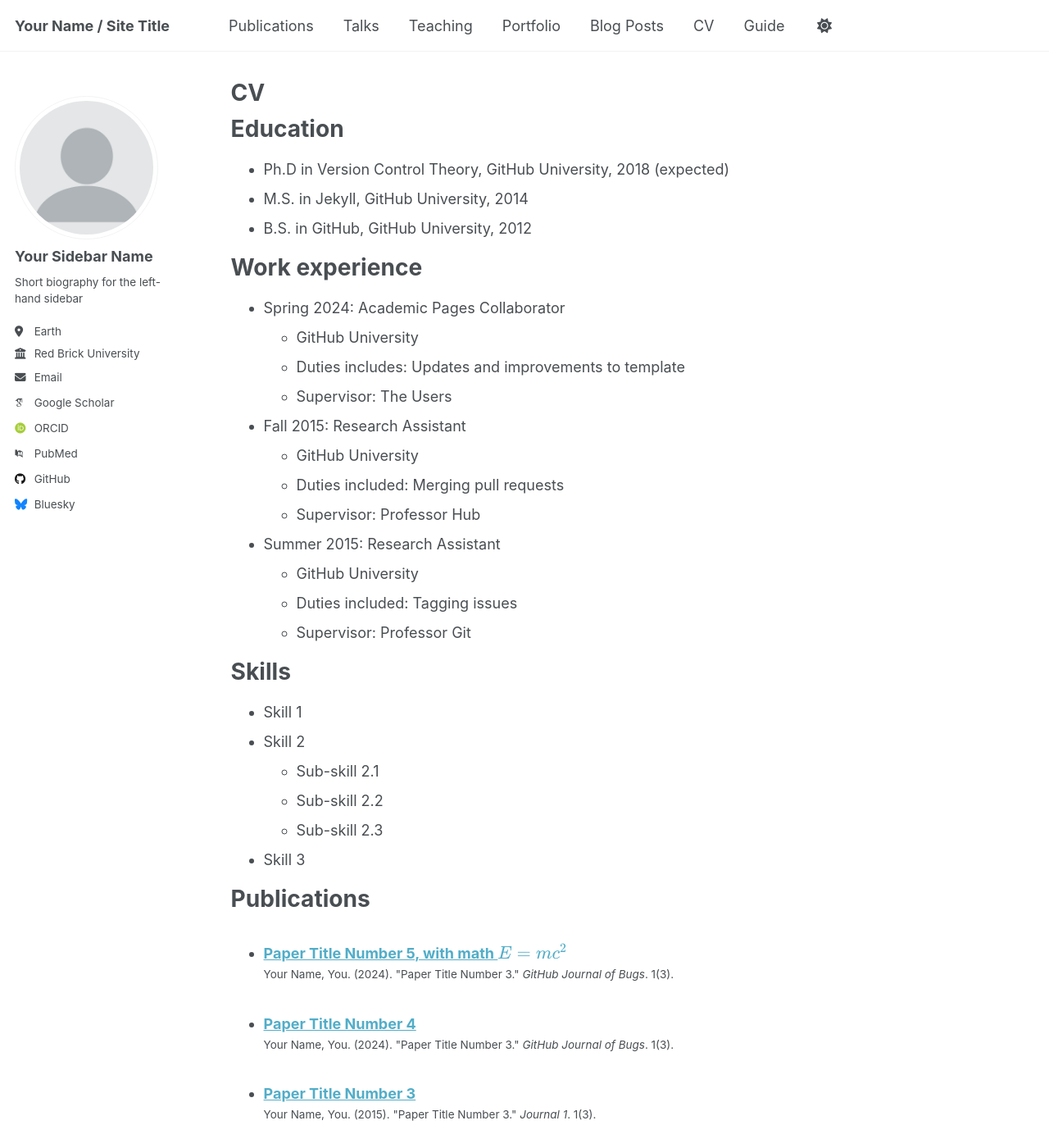
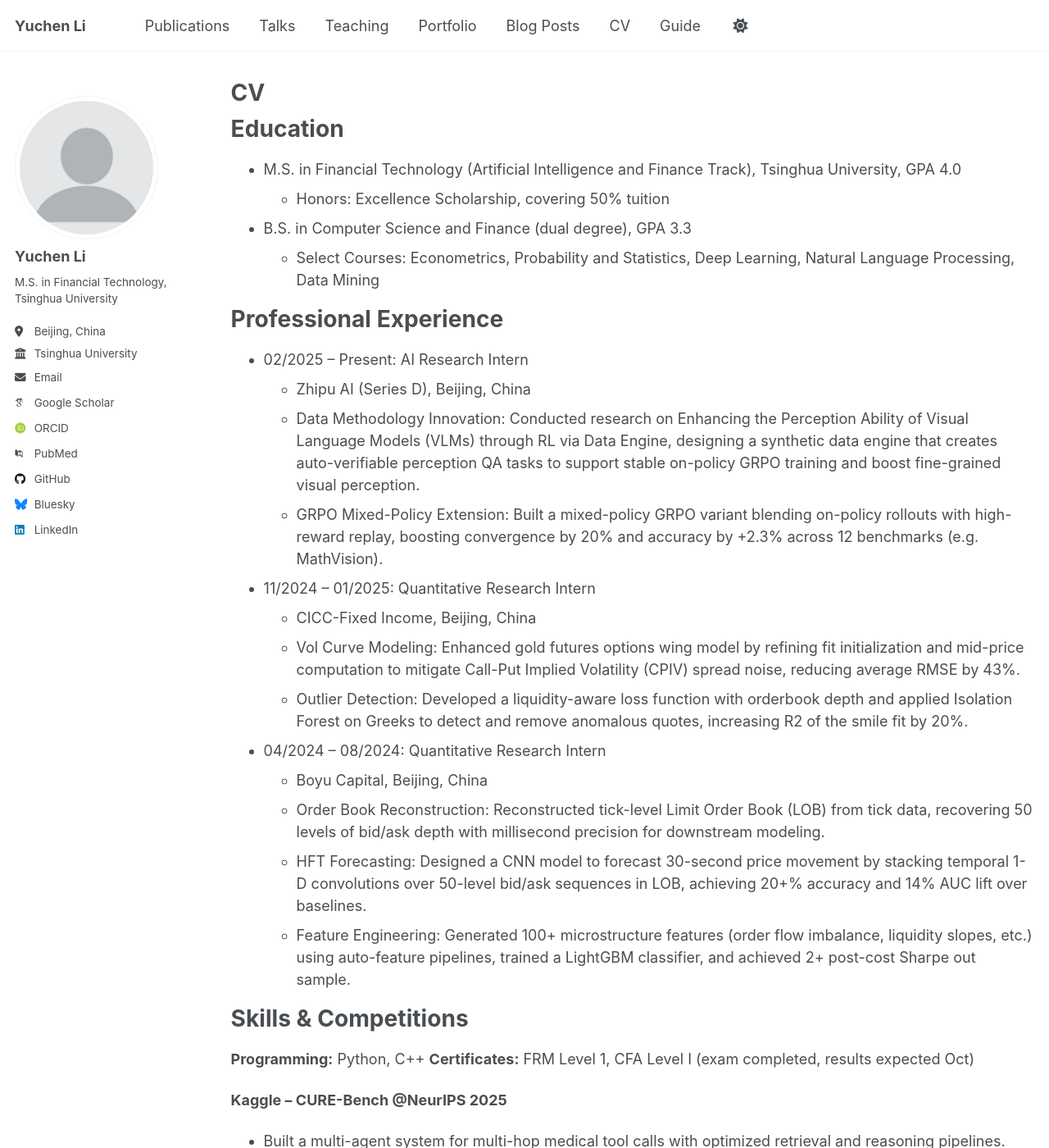
Before and after one commit to liyc-sys/liyc-sys.github.io, a Jekyll site: the page built from _pages/cv.md, in a window 1280 px wide and 1400 px high. Shown: the whole window at 82% size. Built offline with Jekyll 4.4.1, drawn with Linux system fonts in a browser that asks for light colours; some web fonts are replaced; a script that is not in the unit is left out; some of the changed text lies outside the part shown.

Commit message:
Update site config, CV, and add new publication
Personalized _config.yml with updated name, contact, and social links. Overhauled CV with new education, professional experience, skills, and competition results. Added a new publication entry for GLM-4.1V&4.5V in the publications collection.

```diff
--- a/_config.yml
+++ b/_config.yml
@@ -9,14 +9,14 @@
 # Basic Site Settings
 locale                   : "en-US"
 site_theme               : "default" # Currently available options are "default", "air"
-title                    : "Your Name / Site Title"
+title                    : "Yuchen Li"
 title_separator          : "-"
-name                     : &name "Your Name"
-description              : &description "Your Name's academic portfolio"   # Update this with a general description of your site, this is the default if not overridden by a page
-url                      : https://academicpages.github.io # The base hostname & protocol for your site e.g. "https://[your GitHub username].github.io",
+name                     : &name "Yuchen Li"
+description              : &description "Yuchen Li's academic portfolio"   # Update this with a general description of your site, this is the default if not overridden by a page
+url                      : https://liyc-sys.github.io # The base hostname & protocol for your site e.g. "https://[your GitHub username].github.io",
                                                            # or if you already have some other page hosted on Github then use "https://[your GitHub username].github.io/[Your Repo Name]"
 baseurl                  : "" # the subpath of your site, e.g. "/blog"
-repository               : "academicpages/academicpages.github.io"
+repository               : "liyc-sys/liyc-sys.github.io"
 
 # Site Author - The following control what appear as part of the author content on the side bar.
 #               If a field is blank the icon and link will not appear, otherwise it will be shown.
@@ -24,13 +24,13 @@
 author:
   # Biographic information
   avatar           : "profile.png"
-  name             : "Your Sidebar Name"
+  name             : "Yuchen Li"
   pronouns         : # example: "she/her"
-  bio              : "Short biography for the left-hand sidebar"
-  location         : "Earth"
-  employer         : "Red Brick University"
+  bio              : "M.S. in Financial Technology, Tsinghua University"
+  location         : "Beijing, China"
+  employer         : "Tsinghua University"
   uri              : # URL
-  email            : "none@example.org"
+  email            : "liyc_sem@126.com"
 
   # Academic websites
   academia         : # URL
@@ -48,7 +48,7 @@
   bitbucket        : # Username - Update with your username on the site
   codepen          : # Username
   dribbble         : # Username
-  github           : "academicpages"
+  github           : "liyc-sys"
   kaggle           : # Username
   stackoverflow    : # User number or user number and name (i.e., use "1" or "1/jeff-atwood")
 
@@ -63,7 +63,7 @@
   keybase          : # Username
   instagram        : # Username
   lastfm           : # Username
-  linkedin         : # Username
+  linkedin         : yuchen-li-769a09358
   mastodon         : # URL
   medium           : # URL
   pinterest        : # Username
--- a/_pages/cv.md
+++ b/_pages/cv.md
@@ -11,35 +11,37 @@
 
 Education
 ======
-* Ph.D in Version Control Theory, GitHub University, 2018 (expected)
-* M.S. in Jekyll, GitHub University, 2014
-* B.S. in GitHub, GitHub University, 2012
+* M.S. in Financial Technology (Artificial Intelligence and Finance Track), Tsinghua University, GPA 4.0
+  * Honors: Excellence Scholarship, covering 50% tuition
+* B.S. in Computer Science and Finance (dual degree), GPA 3.3
+  * Select Courses: Econometrics, Probability and Statistics, Deep Learning, Natural Language Processing, Data Mining
 
-Work experience
+Professional Experience
 ======
-* Spring 2024: Academic Pages Collaborator
-  * GitHub University
-  * Duties includes: Updates and improvements to template
-  * Supervisor: The Users
+* 02/2025 – Present: AI Research Intern
+  * Zhipu AI (Series D), Beijing, China
+  * Data Methodology Innovation: Conducted research on Enhancing the Perception Ability of Visual Language Models (VLMs) through RL via Data Engine, designing a synthetic data engine that creates auto-verifiable perception QA tasks to support stable on-policy GRPO training and boost fine-grained visual perception.
+  * GRPO Mixed-Policy Extension: Built a mixed-policy GRPO variant blending on-policy rollouts with high-reward replay, boosting convergence by 20% and accuracy by +2.3% across 12 benchmarks (e.g. MathVision).
 
-* Fall 2015: Research Assistant
-  * GitHub University
-  * Duties included: Merging pull requests
-  * Supervisor: Professor Hub
+* 11/2024 – 01/2025: Quantitative Research Intern
+  * CICC-Fixed Income, Beijing, China
+  * Vol Curve Modeling: Enhanced gold futures options wing model by refining fit initialization and mid-price computation to mitigate Call-Put Implied Volatility (CPIV) spread noise, reducing average RMSE by 43%.
+  * Outlier Detection: Developed a liquidity-aware loss function with orderbook depth and applied Isolation Forest on Greeks to detect and remove anomalous quotes, increasing R2 of the smile fit by 20%.
 
-* Summer 2015: Research Assistant
-  * GitHub University
-  * Duties included: Tagging issues
-  * Supervisor: Professor Git
+* 04/2024 – 08/2024: Quantitative Research Intern
+  * Boyu Capital, Beijing, China
+  * Order Book Reconstruction: Reconstructed tick-level Limit Order Book (LOB) from tick data, recovering 50 levels of bid/ask depth with millisecond precision for downstream modeling.
+  * HFT Forecasting: Designed a CNN model to forecast 30-second price movement by stacking temporal 1-D convolutions over 50-level bid/ask sequences in LOB, achieving 20+% accuracy and 14% AUC lift over baselines.
+  * Feature Engineering: Generated 100+ microstructure features (order flow imbalance, liquidity slopes, etc.) using auto-feature pipelines, trained a LightGBM classifier, and achieved 2+ post-cost Sharpe out sample.
 
-Skills
+Skills & Competitions
 ======
-* Skill 1
-* Skill 2
-  * Sub-skill 2.1
-  * Sub-skill 2.2
-  * Sub-skill 2.3
-* Skill 3
+**Programming:** Python, C++
+**Certificates:** FRM Level 1, CFA Level I (exam completed, results expected Oct)
+
+**Kaggle -- CURE-Bench @NeurIPS 2025**
+* Built a multi-agent system for multi-hop medical tool calls with optimized retrieval and reasoning pipelines.
+* Currently ranked #1/223 under team name einsteinGauss
 
 Publications
 ======
```
Also changed, not shown: _publications/2025-07-01-glm-v.md (added, +18 -0 lines).
